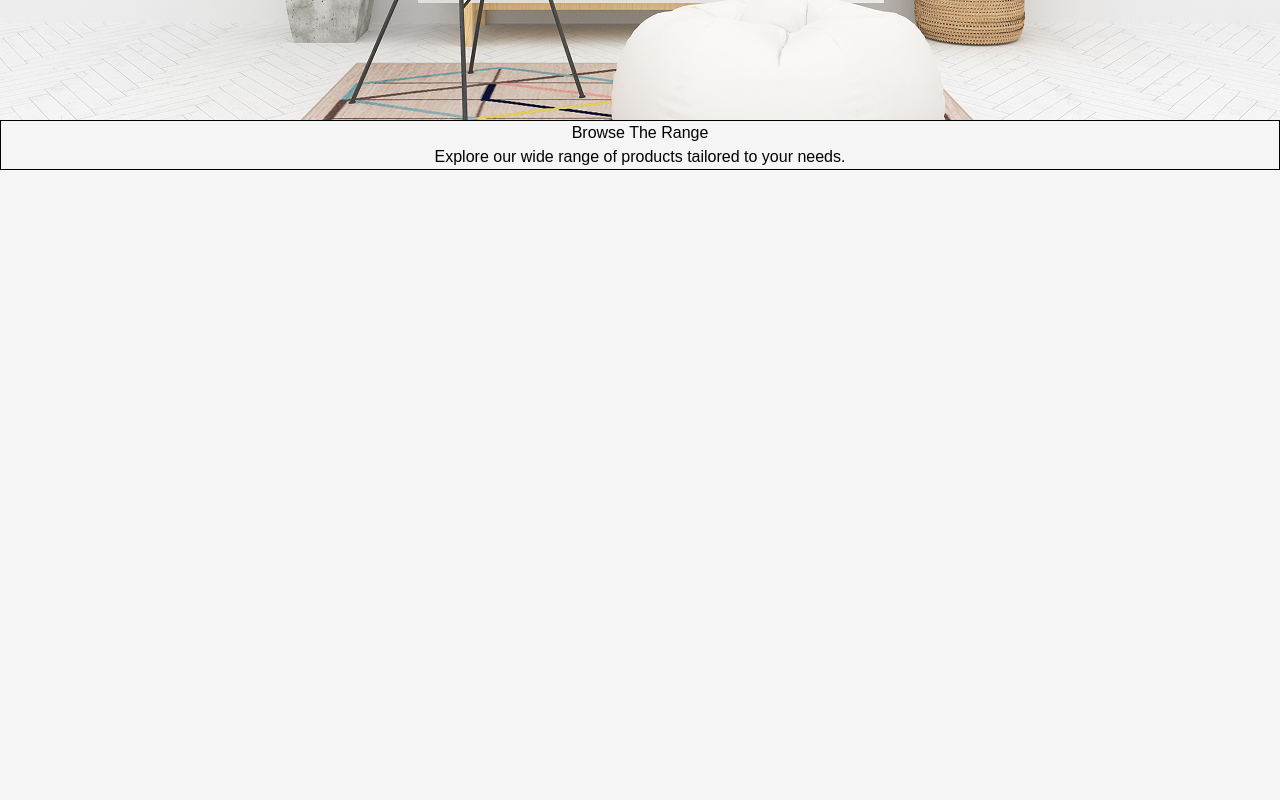
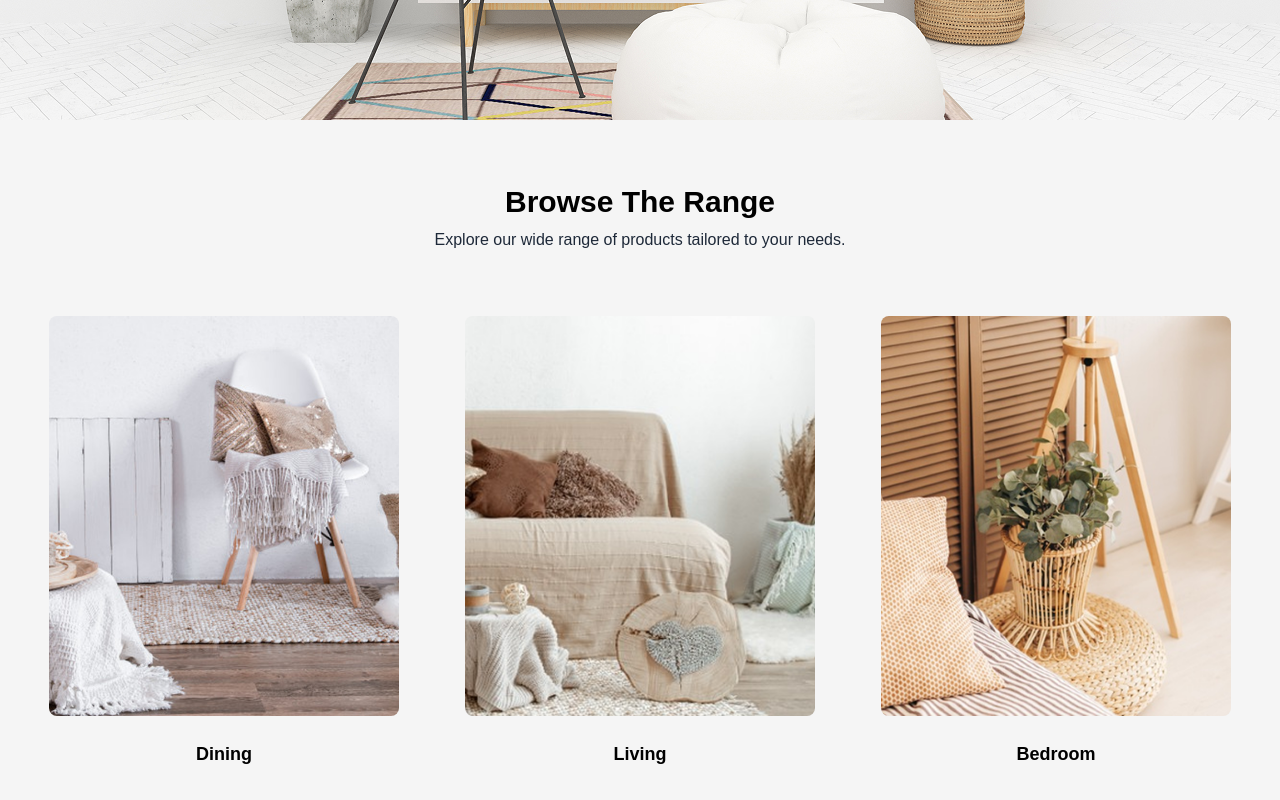
Before and after one commit to robiulsagor/ecommerce-app, a Next.js app in the folder client/: page / in a window 1280 px wide. Shown: the part 640-1440 px from the top of the page. Before the commit the page ends 810 px from the top, so only its background shows below. Built offline with nearby package versions, Linux system fonts and the light colour scheme.

Commit message:
feat: Enhance BrowseTheRange component with improved styling and layout

```diff
--- a/client/app/components/BrowseTheRange.tsx
+++ b/client/app/components/BrowseTheRange.tsx
@@ -1,10 +1,30 @@
+import Image from "next/image"
+import Link from "next/link"
+
+
 const BrowseTheRange = () => {
     return (
-        <section className="max-w-[1300px] mx-auto border">
-            <div className="text-center">
-                <h2>Browse The Range</h2>
-                <p>Explore our wide range of products tailored to your needs.</p>
+        <section className="max-w-[1300px] mx-auto p-8 md:pt-16 pb-8">
+            <div className="text-center mb-16">
+                <h2 className="text-2xl md:text-3xl font-bold">Browse The Range</h2>
+                <p className="text-sm md:text-base mt-2 text-gray-800">Explore our wide range of products tailored to your needs.</p>
             </div>
+
+            <div className="grid grid-cols-1 sm:grid-cols-2 md:grid-cols-3 gap-8 mt-8">
+                <Link href="/" className=" mx-auto">
+                    <Image src='/images/dining.png' alt="image" width={350} height={200} className="object-cover w-[350px] h-[400px] rounded-lg" />
+                    <span className="block text-center mt-6 text-lg font-semibold">Dining</span>
+                </Link>
+                <Link href="/" className=" mx-auto">
+                    <Image src='/images/living.png' alt="image" width={350} height={200} className="object-cover w-[350px] h-[400px] rounded-lg" />
+                    <span className="block text-center mt-6 text-lg font-semibold">Living</span>
+                </Link>
+                <Link href="/" className=" mx-auto">
+                    <Image src='/images/bedroom1.png' alt="image" width={350} height={200} className="object-cover w-[350px] h-[400px] rounded-lg" />
+                    <span className="block text-center mt-6 text-lg font-semibold">Bedroom</span>
+                </Link>
+            </div>
+
         </section>
     )
 }
```
